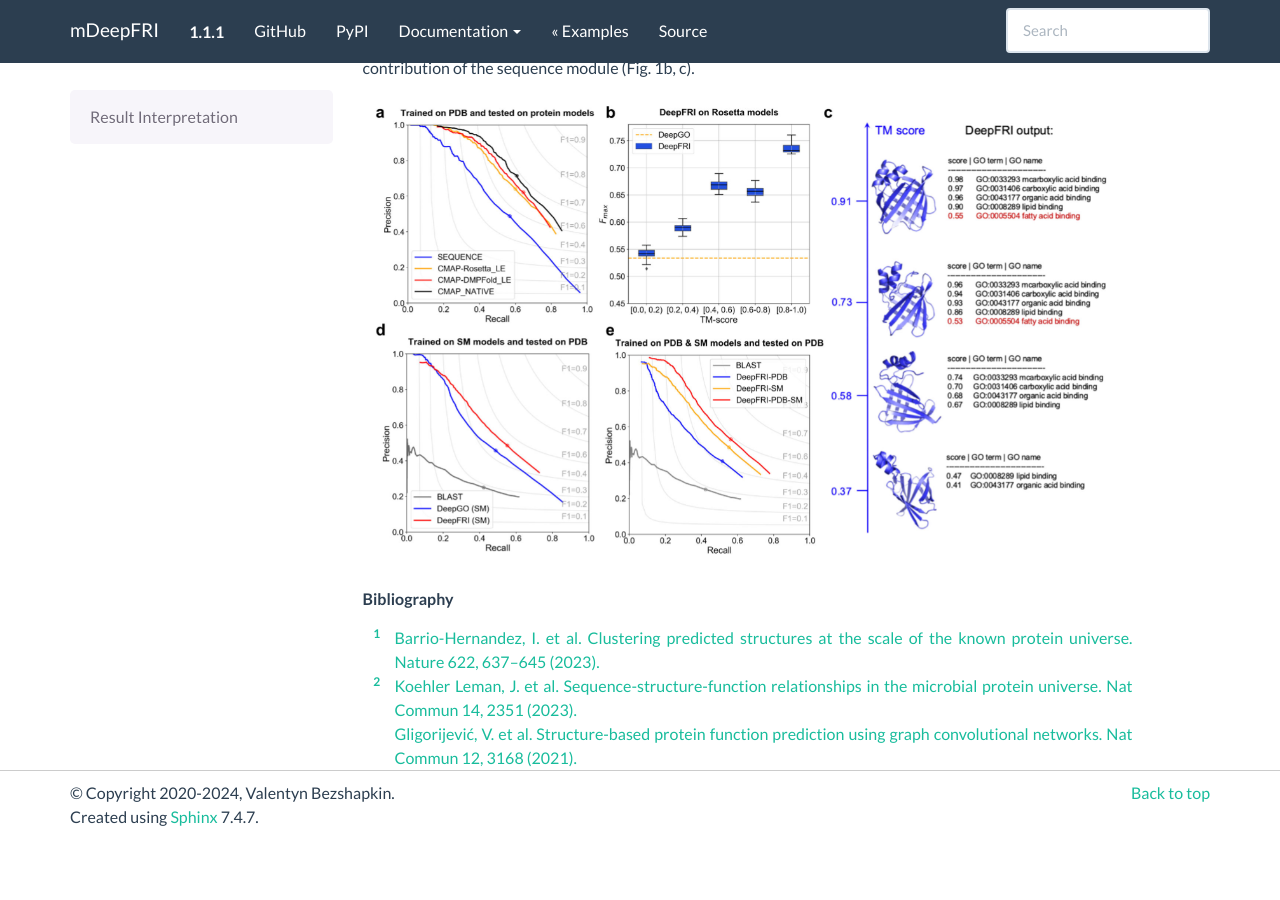
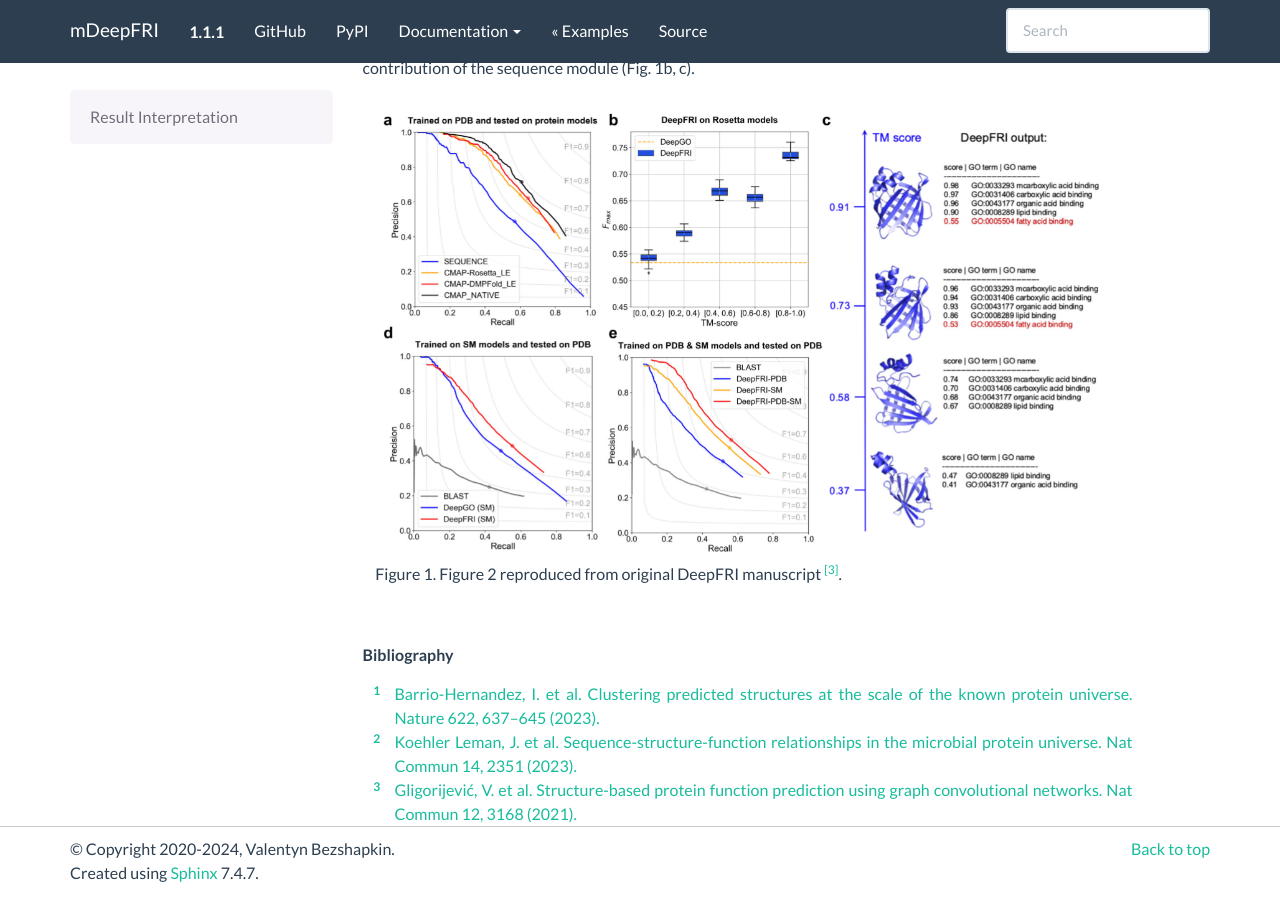
Before and after one commit to bioinf-mcb/Metagenomic-DeepFRI, a Sphinx documentation site: the page built from docs/results.rst, in a window 1280 px wide and 900 px high, scrolled down 564 px. Built offline with Sphinx 7.4.7, drawn with Linux system fonts in a browser that asks for light colours; the version number is read from the project's files by our own code; before the commit the page ends 1408 px from its top, so only the background shows below that.

Commit message:
docs: add figure caption

```diff
--- a/docs/results.rst
+++ b/docs/results.rst
@@ -24,9 +24,10 @@ Predicted structures are as useful as experimental ones (Fig. 1a). The bad quali
 the verbosity of predicted GO terms, yet predictions still remain accurate due to the contribution of the sequence module (Fig. 1b, c).
 
 
-.. image:: _images/deepfri_2b.png
+.. figure:: _images/deepfri_2b.png
     :align: center
 
+    Figure 1. Figure 2 reproduced from original DeepFRI manuscript [#]_.
 
 .. rubric:: Bibliography
 .. [#] `Barrio-Hernandez, I. et al. Clustering predicted structures at the scale of the known protein universe. Nature 622, 637–645 (2023). <https://doi.org/10.1038/s41586-023-06510-w>`_
```
